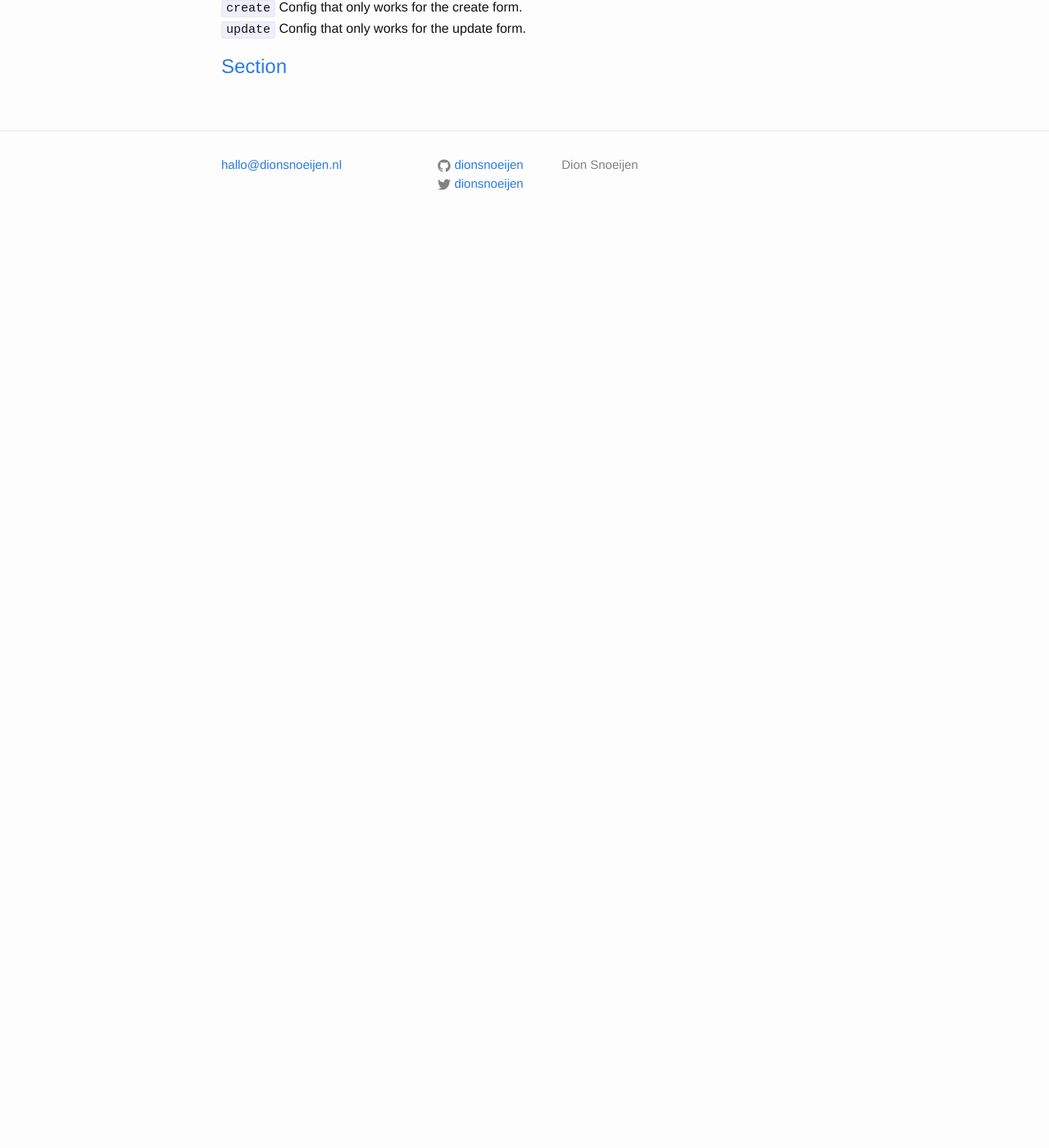
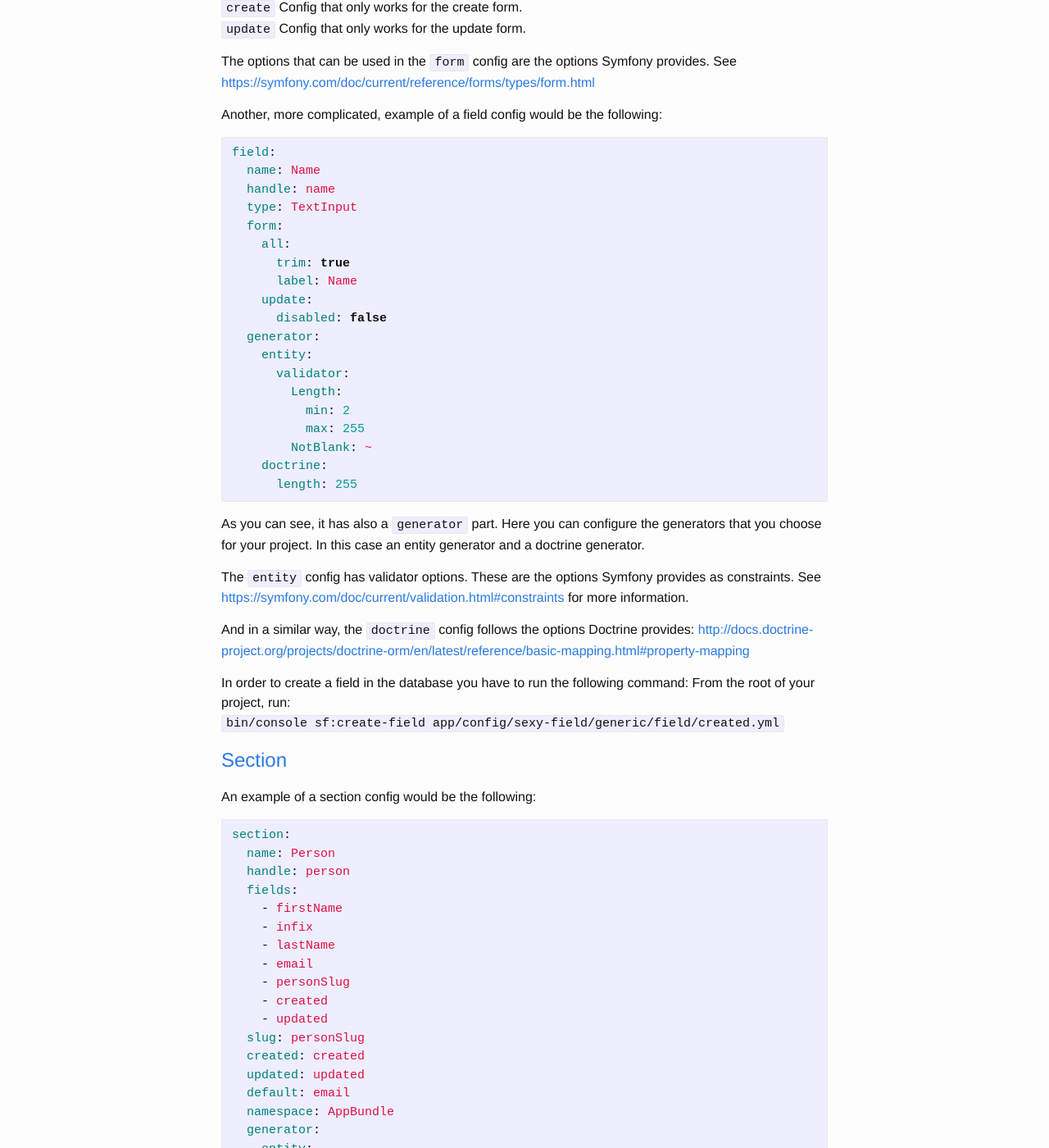
Before and after one commit to dionsnoeijen/sexy-field.dionsnoeijen.nl, a Jekyll site: the page built from _posts/2017-10-12-getting-started.markdown, in a window 1280 px wide and 1400 px high, scrolled down 6254 px. Shown: the whole window at 82% size. Built offline with Jekyll 4.4.1, drawn with Linux system fonts in a browser that asks for light colours; before the commit the page ends 6549 px from its top, so only the background shows below that; some of the changed text lies outside the part shown.

Commit message:
getting started has some extra instructions now

````diff
--- a/_posts/2017-10-12-getting-started.markdown
+++ b/_posts/2017-10-12-getting-started.markdown
@@ -317,4 +317,88 @@ It has three groups, in this case only one is used.
 `create` Config that only works for the create form.<br />
 `update` Config that only works for the update form.<br />
 
+The options that can be used in the `form` config are the options Symfony provides.
+See [https://symfony.com/doc/current/reference/forms/types/form.html](https://symfony.com/doc/current/reference/forms/types/form.html)
+
+Another, more complicated, example of a field config would be the following:
+```yml
+field:
+  name: Name
+  handle: name
+  type: TextInput
+  form:
+    all:
+      trim: true
+      label: Name
+    update:
+      disabled: false
+  generator:
+    entity:
+      validator:
+        Length:
+          min: 2
+          max: 255
+        NotBlank: ~
+    doctrine:
+      length: 255
+```
+
+As you can see, it has also a `generator` part. Here you can configure the generators that you choose for your project.
+In this case an entity generator and a doctrine generator.
+
+
+The `entity` config has validator options. These are the options Symfony provides as constraints.
+See [https://symfony.com/doc/current/validation.html#constraints](https://symfony.com/doc/current/validation.html#constraints) for more information.
+
+And in a similar way, the `doctrine` config follows the options Doctrine provides: [http://docs.doctrine-project.org/projects/doctrine-orm/en/latest/reference/basic-mapping.html#property-mapping](http://docs.doctrine-project.org/projects/doctrine-orm/en/latest/reference/basic-mapping.html#property-mapping)
+
+In order to create a field in the database you have to run the following command:
+From the root of your project, run:<br />
+`bin/console sf:create-field app/config/sexy-field/generic/field/created.yml`
+
+
 <h1 id="section"><a href="#section">Section</a></h1>
+
+An example of a section config would be the following:
+
+```yml
+section:
+  name: Person
+  handle: person
+  fields:
+    - firstName
+    - infix
+    - lastName
+    - email
+    - personSlug
+    - created
+    - updated
+  slug: personSlug
+  created: created
+  updated: updated
+  default: email
+  namespace: AppBundle
+  generator:
+    entity:
+      email:
+        NotBlank: ~
+```
+
+The value of `slug` should be the slug field that you have configured in the `fields` part.
+The value of `default` is the field that will be used as default field when querying the entity.
+In this case the default field is `email`, so in situations when the Peron entity is represented by a single field, that will be the `email` field.
+
+The `generator` part is where you can configure the generators that you have for your project.
+In the above example the settings for the email field override the settings you configured in the Email field itself.
+Fields can be reused by different sections. Therefor this option allows sections to use these fields in a different way.
+
+In order to create a section in the database you have to run the following command:
+From the root of your project, run:<br />
+`bin/console sf:create-section app/config/sexy-field/person/person.yml`
+
+<h1 id="updating"><a href="#updating">Updating config files</a></h1>
+
+If at any time you need to update your config files, you can run:
+`bin/console sf:update-<section or field etc> <path to config file>`
+
+This will make the necessary changes in the database.
````
